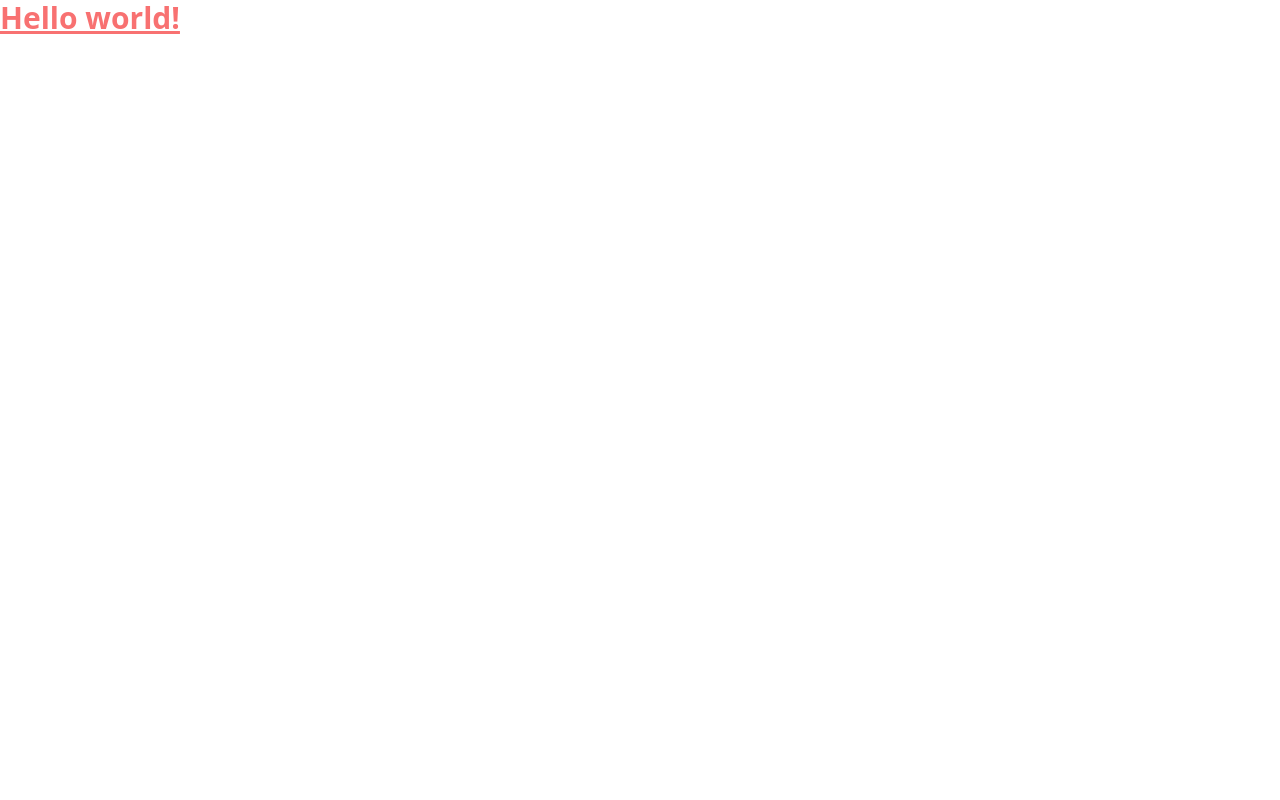
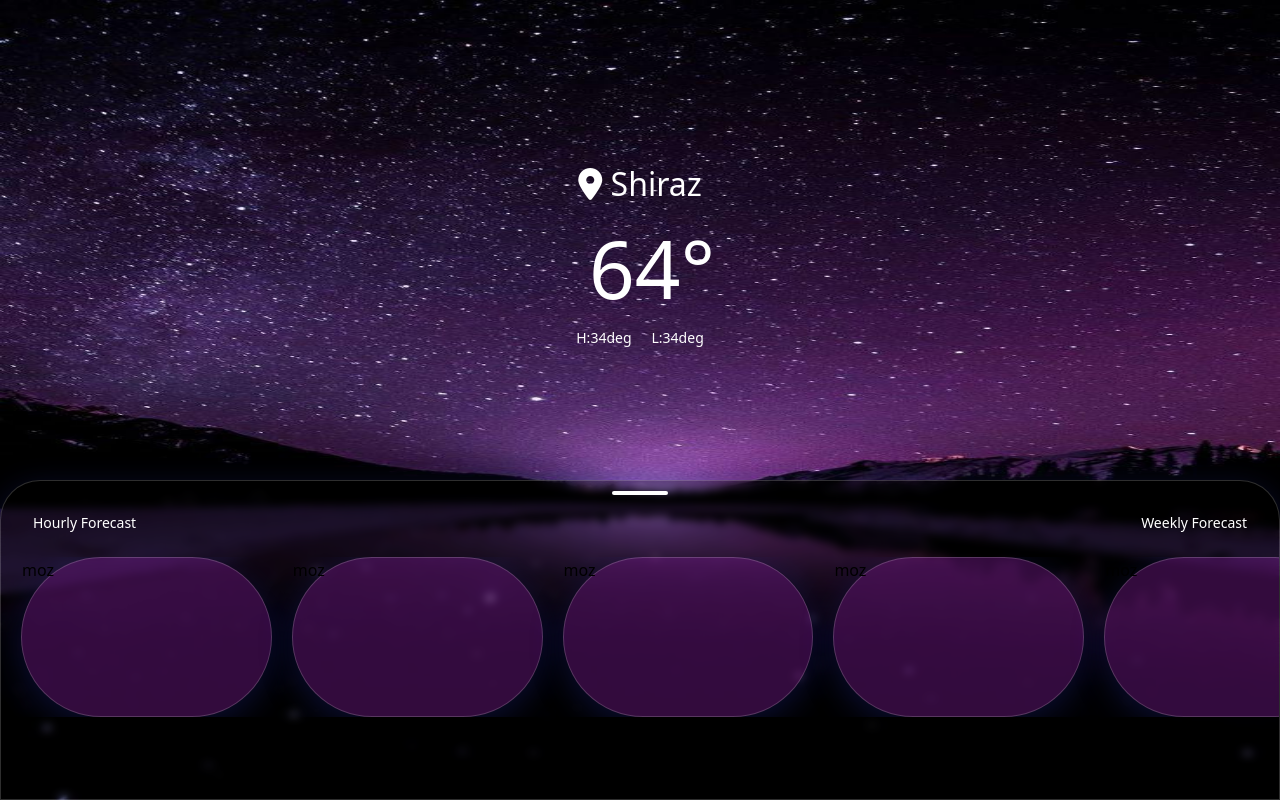
Before and after one commit to Mamalizz-dev/nuxt-weather-app, a Nuxt app: page / in a window 1280 px wide. Built offline with nearby package versions, Linux system fonts and the light colour scheme.

Commit message:
added kit bar

```diff
--- a/app.vue
+++ b/app.vue
@@ -1,7 +1,15 @@
+<script setup lang="ts">
+
+
+
+</script>
+
 <template>
   <div>
-    <h1 class="text-3xl font-bold text-red-400 underline">
-      Hello world!
-    </h1>
+    <NuxtLayout>
+      <ClientOnly>
+        <NuxtPage></NuxtPage>
+      </ClientOnly>
+    </NuxtLayout>
   </div>
 </template>
--- a/assets/css/style.css
+++ b/assets/css/style.css
@@ -0,0 +1,62 @@
+* {
+    scrollbar-width: none; /* Hide scrollbar on Firefox */
+}
+
+/* Hide scrollbar on webkit-based browsers */
+*::-webkit-scrollbar {
+    width: 0;
+    background: transparent;
+}
+
+/* Optional: Add this to remove any possible space taken by the scrollbar */
+*::-webkit-scrollbar-thumb {
+    display: none;
+}
+
+.hotbar {
+    background: rgba(0, 0, 0, 0.3);
+    box-shadow: 0 8px 32px 0 rgba(31, 38, 135, 0.37);
+    backdrop-filter: blur(4px);
+    -webkit-backdrop-filter: blur(4px);
+    border: 1px solid rgba(255, 255, 255, 0.18);
+}
+
+.weather-item {
+    background: rgba(170, 37, 201, 0.3);
+    box-shadow: 0 8px 32px 0 rgba(31, 38, 135, 0.37);
+    backdrop-filter: blur(8.5px);
+    -webkit-backdrop-filter: blur(8px);
+    border: 1px solid rgba(255, 255, 255, 0.18);
+}
+
+.gradient-border-light {
+    background: linear-gradient(1turn, #00dc82, #fff, rgba(54, 228, 218, 0.5), rgba(29, 224, 177, 0.3));
+    background: linear-gradient(var(--gradient-angle), #00dc82, #fff, rgba(54, 228, 218, 0.5), rgba(29, 224, 177, 0.3));
+}
+
+.gradient-border-dark {
+    background: linear-gradient(1turn, hsla(0, 0%, 100%, 0.5), hsla(0, 0%, 100%, 0.1), #fff, hsla(0, 0%, 100%, 0.3));
+    background: linear-gradient(
+        var(--gradient-angle),
+        hsla(0, 0%, 100%, 0.5),
+        hsla(0, 0%, 100%, 0.1),
+        #fff,
+        hsla(0, 0%, 100%, 0.3)
+    );
+}
+
+.slide:hover .gradient-border {
+    animation: gradient-rotate 5s linear 0s infinite reverse;
+    opacity: 1;
+    transition: all 0.3s linear;
+}
+
+@keyframes gradient-rotate {
+    0% {
+        --gradient-angle: 360deg;
+    }
+
+    to {
+        --gradient-angle: 0deg;
+    }
+}
--- a/assets/css/tailwind.css
+++ b/assets/css/tailwind.css
@@ -7,4 +7,5 @@
     --secondary-gradient : linear-gradient(68deg, rgba(89,54,180,1) 0%, rgba(54,42,132,1) 100%);
     --light-shadow : #48319D;
     --dark-shadow : #1F1D47;
+    --gradient-angle: 360deg
 }
--- /dev/null
+++ b/components/Hotbar.vue
@@ -0,0 +1,35 @@
+<script setup lang="ts">
+    const { width: windowWidth, height: windowHeight } = useWindowSize()
+</script>
+
+
+<template>
+    <div class="fixed bottom-0 w-full hotbar rounded-t-[2.5rem]" :style="{height: `${windowHeight / 2.5}px`}">
+        <div class="flex items-center justify-center w-full h-6">
+            <div class="edge" />
+        </div>
+
+        <div class="flex justify-between w-full px-8 py-2">
+            <button class="text-sm text-white">
+                Hourly Forecast
+            </button>
+            <button class="text-sm text-white">
+                Weekly Forecast
+            </button>
+        </div>
+
+        <div class="flex w-full gap-5 px-1 pl-5 mt-4 overflow-scroll">
+            <div v-for="(item, index) in 10" :key="index" class="w-1/5 shrink-0 min-h-[10rem] rounded-full weather-item">
+                moz
+            </div>
+        </div>
+    </div>
+</template>
+
+<style scoped>
+
+.edge {
+    @apply w-14 h-1 bg-white rounded-full shadow-sm
+}
+
+</style>
--- /dev/null
+++ b/composibles/useUserLocation.ts
@@ -0,0 +1,3 @@
+export const useUserLocation = () => {
+
+}
--- a/nuxt.config.ts
+++ b/nuxt.config.ts
@@ -1,6 +1,14 @@
 // https://nuxt.com/docs/api/configuration/nuxt-config
 export default defineNuxtConfig({
   devtools: { enabled: false },
+  app: {
+    head: {
+      link: [{ rel:"stylesheet", type:"text/css", href:'https://cdnjs.cloudflare.com/ajax/libs/font-awesome/6.4.0/css/all.min.css' }]
+    }
+  },
+  alias : {
+    "@assets": "<rootDir>/assets"
+  },
   modules: ['@vueuse/nuxt', '@pinia/nuxt', '@pinia-plugin-persistedstate/nuxt'],
   build: {
     transpile: ['gsap'],
--- a/pages/index.vue
+++ b/pages/index.vue
@@ -1,5 +1,40 @@
+<script setup lang="ts">
+    document.documentElement.style.overflow = 'hidden'
+
+    import { useUserLocation } from '~~/composibles/useUserLocation'
+
+    const { width: windowWidth, height: windowHeight } = useWindowSize()
+
+
+</script>
+
 <template>
-    <div>
+    <div class="relative flex w-full h-full">
+        <div
+            class="absolute inset-0 w-full h-full"
+            :style="{width: `${windowWidth}px`, height: `${windowHeight}px`}"
+        >
+            <img src="~~/assets/images/background.jpg" alt="BACKGROUND" class="w-full h-full bg-cover">
+        </div>
+    </div>
 
+    <div class="flex flex-col items-center absolute inset-0 top-[20%]">
+        <h1 class="text-[2rem] text-white">
+            <i class="fa-solid fa-location-dot"></i>
+            Shiraz
+        </h1>
+        <h2 class="text-[5rem] text-white pl-6">
+            64°
+        </h2>
+        <div class="flex gap-x-5">
+            <p class="text-sm text-white">
+                H:34deg
+            </p>
+            <p class="text-sm text-white">
+                L:34deg
+            </p>
+        </div>
     </div>
+
+    <Hotbar />
 </template>
```
Also changed, not shown: assets/images/background.jpg (added).
